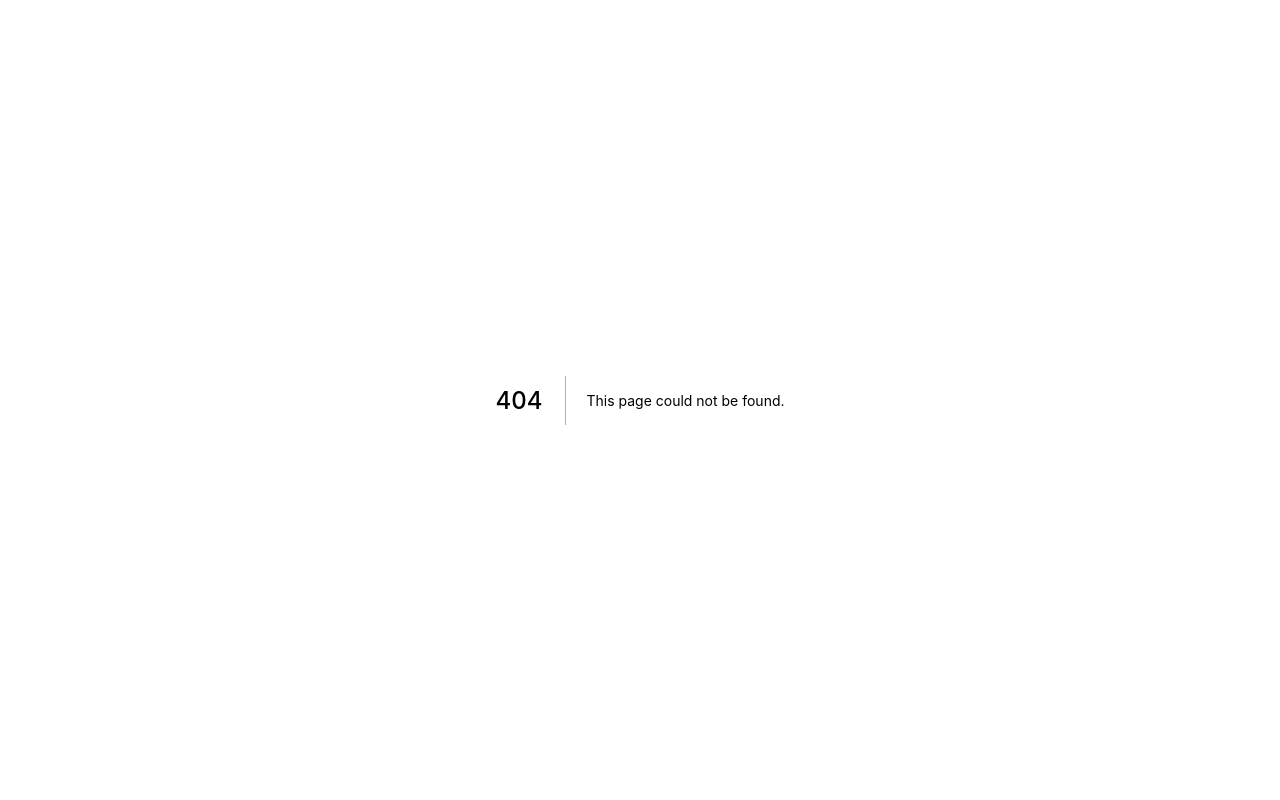
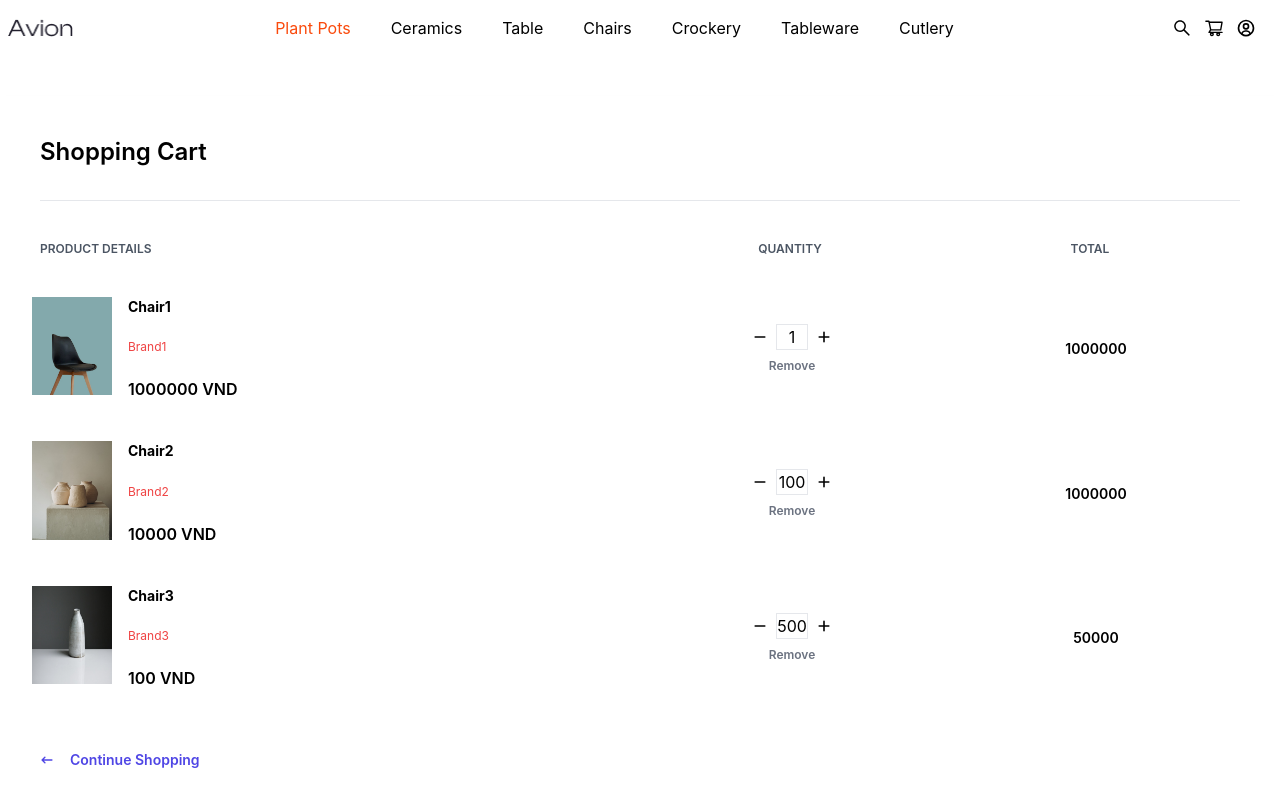
Before and after one commit to Huynhkimphat/Naver_Capstone_Project, a Next.js app: page /checkout in a window 1280 px wide. Before the commit this address had no page. Shown: the top 800 px of the page. Built offline with nearby package versions, Linux system fonts and the light colour scheme.

Commit message:
Finish Cart Page

```diff
--- /dev/null
+++ b/components/Checkout/Cart/Cart.js
@@ -0,0 +1,55 @@
+import CartHeader from "./CartHeader";
+import CartContent from "./CartContent";
+import Product1 from "../../../static/Product1.png";
+import Product2 from "../../../static/Product2.png";
+import Product3 from "../../../static/Product3.png";
+import Product4 from "../../../static/Product4.png";
+
+import { HiArrowNarrowLeft } from "react-icons/hi";
+
+const styles = {
+  cartBorder: "flex shadow-md my-10",
+  cart: "w-full bg-white px-10 py-10",
+  backButton:
+    "flex font-semibold text-indigo-600 text-sm mt-10 items-center gap-x-4 hover:text-[red]",
+};
+export default function Cart() {
+  const cartLists = [
+    {
+      id: 1,
+      productName: "Chair1",
+      brandName: "Brand1",
+      price: 1000000,
+      image: Product1,
+      quantity: 1,
+    },
+    {
+      id: 2,
+      productName: "Chair2",
+      brandName: "Brand2",
+      price: 10000,
+      image: Product2,
+      quantity: 100,
+    },
+    {
+      id: 3,
+      productName: "Chair3",
+      brandName: "Brand3",
+      price: 100,
+      image: Product3,
+      quantity: 500,
+    },
+  ];
+  return (
+    <div className={styles.cartBorder}>
+      <div className={styles.cart}>
+        <CartHeader />
+        <CartContent data={cartLists} />
+        <div className={styles.backButton}>
+          <HiArrowNarrowLeft />
+          Continue Shopping
+        </div>
+      </div>
+    </div>
+  );
+}
--- /dev/null
+++ b/components/Checkout/Cart/CartContent.js
@@ -0,0 +1,56 @@
+import Image from "next/image";
+import { HiPlus } from "react-icons/hi";
+import { HiMinus } from "react-icons/hi";
+
+const styles = {
+  tableContentContainer: "flex items-center hover:bg-gray-100 -mx-8 px-6 py-5",
+  contentDetail: "flex w-1/2",
+  contentQuantity: "flex justify-center flex-col w-1/4 items-center gap-y-2",
+  contentQuantityAmount: "flex justify-center items-center",
+  contentAmount: "text-center w-1/4 font-semibold text-sm",
+  imageContainer: "w-20",
+  image: "h-24",
+  contentDetailContainer: "flex flex-col justify-between ml-4 flex-grow",
+  productName: "font-bold text-sm",
+  brandName: "text-red-500 text-xs",
+  removeButton: "font-semibold hover:text-red-500 text-gray-500 text-xs",
+  price: "font-semibold",
+};
+
+export default function CartContent({ data }) {
+  return (
+    <div>
+      {data.map((data) => (
+        <div key={data.id} className={styles.tableContentContainer}>
+          <div className={styles.contentDetail}>
+            <div className={styles.imageContainer}>
+              <Image className={styles.image} src={data.image} alt="" />
+            </div>
+            <div className={styles.contentDetailContainer}>
+              <span className={styles.productName}>{data.productName}</span>
+              <span className={styles.brandName}>{data.brandName}</span>
+              <span className={styles.price}>{data.price} VND</span>
+            </div>
+          </div>
+          <div className={styles.contentQuantity}>
+            <div className={styles.contentQuantityAmount}>
+              <HiMinus />
+              <input
+                className="mx-2 border text-center w-8"
+                type="text"
+                value={data.quantity}
+              />
+              <HiPlus />
+            </div>
+            <div href="#" className={styles.removeButton}>
+              Remove
+            </div>
+          </div>
+          <span className={styles.contentAmount}>
+            {data.quantity * data.price}
+          </span>
+        </div>
+      ))}
+    </div>
+  );
+}
--- /dev/null
+++ b/components/Checkout/Cart/CartHeader.js
@@ -0,0 +1,26 @@
+const styles = {
+  cartBorder: "flex shadow-md my-10",
+  cart: "w-full bg-white px-10 py-10",
+  titleContainer: "flex justify-between border-b pb-8",
+  title: "font-semibold text-2xl",
+  tableTitleContainer: "flex mt-10 mb-5",
+  tableTitle: "font-semibold text-gray-600 text-xs uppercase w-1/2",
+  tableTitleCenter:
+    "font-semibold text-center text-gray-600 text-xs uppercase w-1/4 text-center",
+};
+export default function Cart() {
+  return (
+    <div>
+      {/* Title */}
+      <div className={styles.titleContainer}>
+        <h1 className={styles.title}>Shopping Cart</h1>
+      </div>
+      {/* Table Title */}
+      <div className={styles.tableTitleContainer}>
+        <h3 className={styles.tableTitle}>Product Details</h3>
+        <h3 className={styles.tableTitleCenter}>Quantity</h3>
+        <h3 className={styles.tableTitleCenter}>Total</h3>
+      </div>
+    </div>
+  );
+}
--- /dev/null
+++ b/components/Checkout/Summary/Summary.js
@@ -0,0 +1,23 @@
+const styles = {
+  wrapper: " w-full px-8 py-10",
+  title: "font-semibold text-2xl border-b pb-8",
+  summaryBorder: "mt-8",
+  summaryDetail: "flex font-semibold justify-between py-6 text-sm uppercase",
+  checkoutBtn:
+    "bg-indigo-500 font-semibold hover:bg-indigo-600 py-3 text-sm text-white uppercase w-full",
+};
+
+export default function Summary() {
+  return (
+    <div className={styles.wrapper}>
+      <h1 className={styles.title}>Order Summary</h1>
+      <div className={styles.summaryBorder}>
+        <div className={styles.summaryDetail}>
+          <span>Total cost</span>
+          <span>$600</span>
+        </div>
+        <button className={styles.checkoutBtn}>Checkout</button>
+      </div>
+    </div>
+  );
+}
--- /dev/null
+++ b/pages/checkout/index.js
@@ -0,0 +1,18 @@
+import Layout from "../../components/Layout";
+import Cart from "../../components/Checkout/Cart/Cart";
+import Summary from "../../components/Checkout/Summary/Summary";
+
+const styles = {
+  wrapper: "container mx-auto mt-10",
+};
+
+export default function Checkout() {
+  return (
+    <Layout>
+      <div className={styles.wrapper}>
+        <Cart />
+        <Summary />
+      </div>
+    </Layout>
+  );
+}
```
